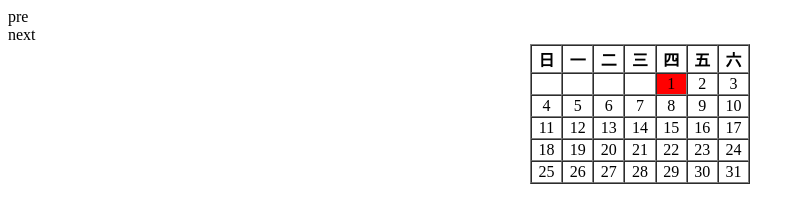
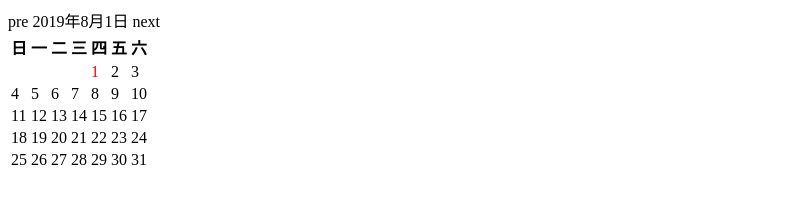
Before and after one commit to DouglasRyan/rl--test, a plain HTML site: page index.html in a window 1280 px wide. Shown: the whole page, without its empty margins (0-805 px from the left). Drawn offline with Linux system fonts and the light colour scheme.

Commit message:
base rl-2

```diff
--- a/index.html
+++ b/index.html
@@ -1,51 +1,48 @@
 <!DOCTYPE html>
 <html lang="en">
+
 <head>
     <meta charset="UTF-8">
     <meta name="viewport" content="width=device-width, initial-scale=1.0">
     <meta http-equiv="X-UA-Compatible" content="ie=edge">
     <title>rl</title>
+    <style>
+        .current{
+            color:red;
+        }
+    </style>
 </head>
+
 <body>
     <div id="calendar" class="rl">
-
-    </div>
-    <div id="control">
-        <div id="pre">
-            pre
+        <div id="control">
+            <span id="pre">pre</span>
+            <span id="current"></span>
+            <span id="next">next</span>
         </div>
-        <div id="next">
-                next
-        </div>
+        <div id="calendarBody"></div>
     </div>
 </body>
 <script>
     let pre = document.getElementById('pre')
     let next = document.getElementById('next')
+    let current = document.getElementById('current')
+    let rl = document.getElementById('calendarBody')
 
+    //当前时间
     let curDate = new Date();
     let year = curDate.getFullYear();
     let month = curDate.getMonth();
     let day = curDate.getDate();
 
-    createCalendar(year,month)
 
-    pre.onclick = ()=>{
-        month = month - 1
-        if (month < 1) {
-            year = year - 1;
-            month = 12;
-        }
-        createCalendar(year,month)
-    }
 
-    next.onclick = ()=>{
-        month = month + 1;
-        if (month > 12) {
-            year = year + 1;
-            month = 1;
-        }
-        createCalendar(year,month)
+    current.innerText = year + "年" + (month + 1) + "月" + day + "日"
+
+    createRL(year,month,day)
+
+    pre.onclick=()=>{
+
     }
 
 
@@ -58,80 +55,130 @@
 
 
 
-    function createCalendar(year,month){
-    let firstDay = new Date(year,month,1);
-    let firstDayWeek = firstDay.getDay();//获取当月第一天是星期几
 
-    let lastDay = new Date(year,month+1,0)
-    let lastDayDate = lastDay.getDate();//获取当月最后一天是什么时候
 
-    let line = Math.ceil((lastDayDate+firstDayWeek)/7);//获取当月有几个星期
 
-    document.write(`
-        <table border='1' align='center' width='220' cellspacing='0'>
-            <tr>
-                <th align='center'>日</th>
-                <th align='center'>一</th>
-                <th align='center'>二</th>
-                <th align='center'>三</th>
-                <th align='center'>四</th>
-                <th align='center'>五</th>
-                <th align='center'>六</td>
-            </tr>
-    `);
 
-    for (let i = 0; i < line; i++) {
-        document.write('<tr>');
-        let current,lineIndex;
-        for (let j = 0; j < 7; j++) {
-            lineIndex=i*7+j;
-            current = lineIndex-firstDayWeek+1;//获取本月的每一个日期
-            console.log(lineIndex,current);
-            current = (current<=0 || current>lastDayDate)? "&nbsp;" : current;
-            current === day ? document.write ("<td align='center' bgcolor='red'>" + current + "</td>") : document.write ("<td align='center'>" + current + "</td>");
+
+
+
+    function createRL(year,month,day) {
+
+        let firstDay = new Date(year, month, 1);
+        let firstDayWeek = firstDay.getDay();//获取当月第一天是星期几
+
+        let lastDay = new Date(year, month + 1, 0)
+        let lastDayDate = lastDay.getDate();//获取当月最后一天是什么时候
+
+        let line = Math.ceil((lastDayDate + firstDayWeek) / 7);//获取当月有几个星期
+
+        let table = document.createElement('table')
+        let tr = document.createElement('tr')
+
+        let head = ['日', '一', '二', '三', '四', '五', '六']
+        for (let i = 0; i < 7; i++) {
+            let th = document.createElement('th')
+            th.innerText = head[i]
+            tr.appendChild(th)
         }
-        document.write("</tr>");
-    }
-    document.write("</table>");
+
+        table.appendChild(tr)
+        rl.appendChild(table)
+
+
+
+        for (let i = 0; i < line; i++) {
+            let tr = document.createElement('tr')
+            let current, lineIndex;
+            for (let j = 0; j < 7; j++) {
+                let td = document.createElement('td')
+                lineIndex = i * 7 + j;
+                current = lineIndex - firstDayWeek + 1;
+                current = (current <= 0 || current > lastDayDate) ? "" : current;
+                td.innerText = current;
+                if (current === day) {
+                    td.className += "current"
+                }
+                tr.appendChild(td)
+            }
+            table.appendChild(tr)
+        }
+
 
     }
 
 
+
+
+    // createCalendar(year, month)
+
+    // pre.onclick = () => {
+    //     month = month - 1
+    //     if (month < 1) {
+    //         year = year - 1;
+    //         month = 12;
+    //     }
+    //     createCalendar(year, month)
+    // }
+
+    // next.onclick = () => {
+    //     month = month + 1;
+    //     if (month > 12) {
+    //         year = year + 1;
+    //         month = 1;
+    //     }
+    //     createCalendar(year, month)
+    // }
+
+
+
+
+
+
+
+
+
+
+
+    // function createCalendar(year, month) {
+    //     let firstDay = new Date(year, month, 1);
+    //     let firstDayWeek = firstDay.getDay();//获取当月第一天是星期几
+
+    //     let lastDay = new Date(year, month + 1, 0)
+    //     let lastDayDate = lastDay.getDate();//获取当月最后一天是什么时候
+
+    //     let line = Math.ceil((lastDayDate + firstDayWeek) / 7);//获取当月有几个星期
+
+    //     document.write(`
+    //     <table border='1' align='center' width='220' cellspacing='0'>
+    //         <tr>
+    //             <th align='center'>日</th>
+    //             <th align='center'>一</th>
+    //             <th align='center'>二</th>
+    //             <th align='center'>三</th>
+    //             <th align='center'>四</th>
+    //             <th align='center'>五</th>
+    //             <th align='center'>六</td>
+    //         </tr>
+    // `);
+
+    //     for (let i = 0; i < line; i++) {
+    //         document.write('<tr>');
+    //         let current, lineIndex;
+    //         for (let j = 0; j < 7; j++) {
+    //             lineIndex = i * 7 + j;
+    //             current = lineIndex - firstDayWeek + 1;//获取本月的每一个日期
+    //             console.log(lineIndex, current);
+    //             current = (current <= 0 || current > lastDayDate) ? "&nbsp;" : current;
+    //             current === day ? document.write("<td align='center' bgcolor='red'>" + current + "</td>") : document.write("<td align='center'>" + current + "</td>");
+    //         }
+    //         document.write("</tr>");
+    //     }
+    //     document.write("</table>");
+
+    // }
+
+
 </script>
 
-<!-- <script>
-    function is_leap(year) {
-       return (year%100==0?res=(year%400==0?1:0):res=(year%4==0?1:0));
-    } //是否为闰年
-
-    var nstr=new Date(); //当前Date资讯
-    var ynow=nstr.getFullYear(); //年份
-    var mnow=nstr.getMonth(); //月份
-    var dnow=nstr.getDate(); //今日日期
-    var n1str=new Date(ynow,mnow,1); //当月第一天Date资讯
-
-    var firstday=n1str.getDay(); //当月第一天星期几
-
-    var m_days=new Array(31,28+is_leap(ynow),31,30,31,30,31,31,30,31,30,31); //各月份的总天数
-
-    var tr_str=Math.ceil((m_days[mnow] + firstday)/7); //表格所需要行数
-
-    //打印表格第一行（有星期标志）
-    document.write ("<table border='1' align='center' width='220' cellspacing='0'><tr><td align='center'>日</td><td align='center'>一</td><td align='center'>二</td><td align='center'>三</td><td align='center'>四</td><td align='center'>五</td><td align='center'>六</td></tr>");
-
-    for(i=0;i<tr_str;i++) { //表格的行
-       document.write("<tr>");
-       for(k=0;k<7;k++) { //表格每行的单元格
-          idx=i*7+k; //单元格自然序列号
-          date_str=idx-firstday+1; //计算日期
-          (date_str<=0 || date_str>m_days[mnow]) ? date_str="&nbsp;" : date_str=idx-firstday+1; //过滤无效日期（小于等于零的、大于月总天数的）
-          //打印日期：今天底色为红
-          date_str==dnow ? document.write ("<td align='center' bgcolor='red'>" + date_str + "</td>") : document.write ("<td align='center'>" + date_str + "</td>");
-       }
-       document.write("</tr>"); //表格的行结束
-    }
-
-    document.write("</table>"); //表格结束
-
-    </script> -->
 </html>
```
